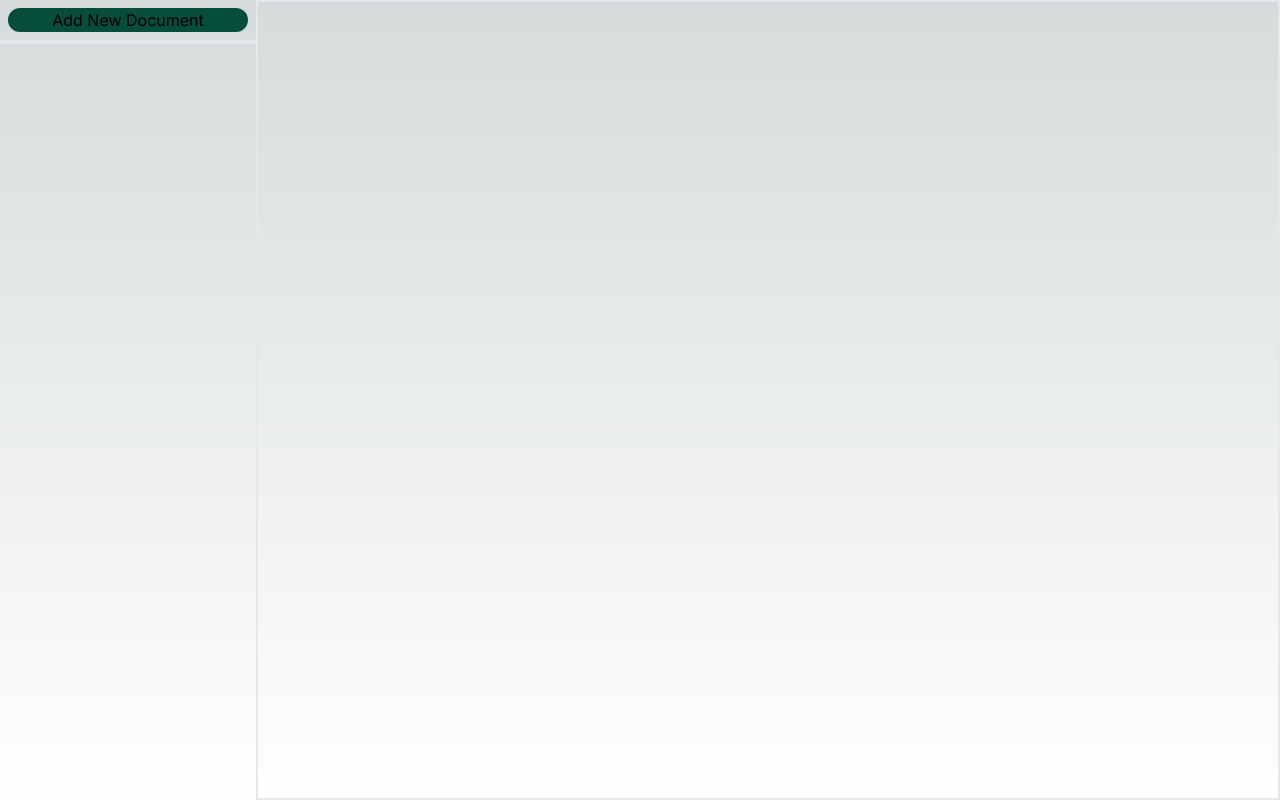
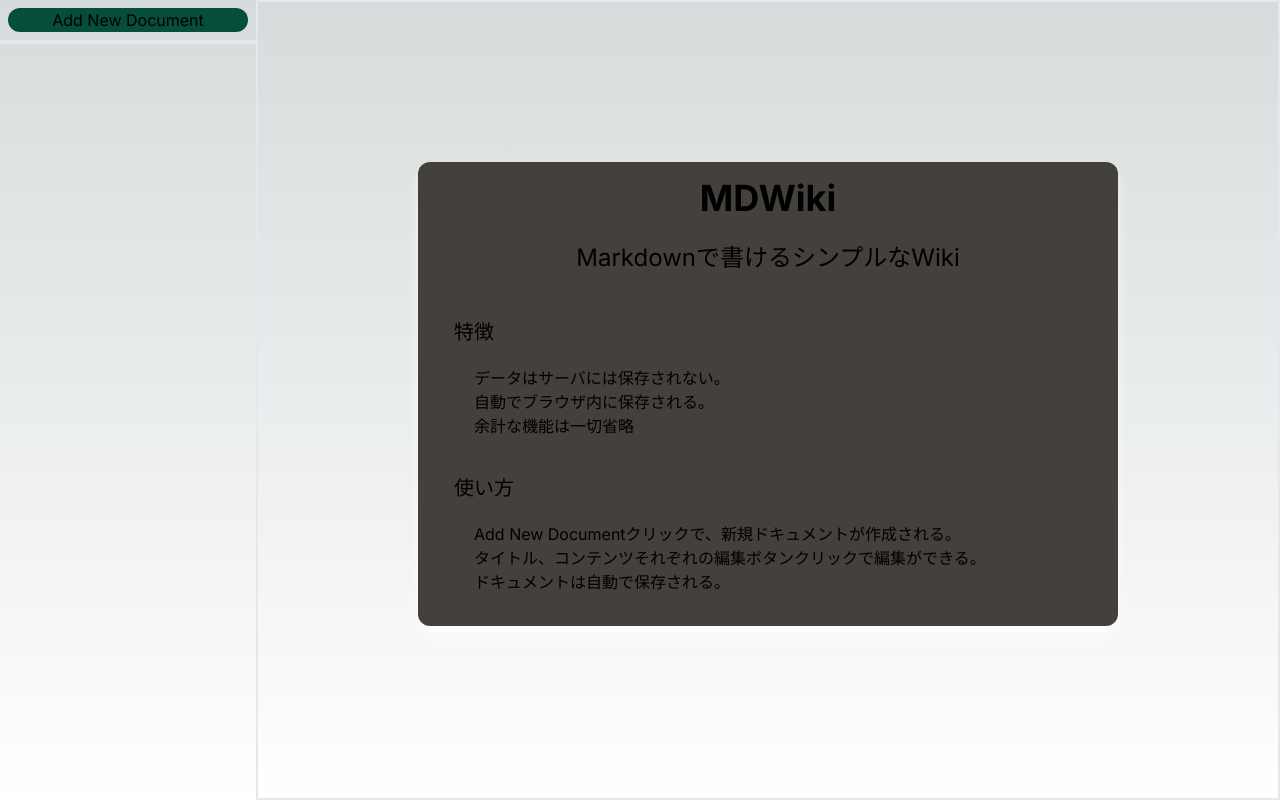
Before and after one commit to tuneyuki/mdwiki, a Next.js app: page / in a window 1280 px wide. Built offline with nearby package versions, Linux system fonts and the light colour scheme.

Commit message:
使い方画面追加

```diff
--- a/src/app/components/sidebar.tsx
+++ b/src/app/components/sidebar.tsx
@@ -0,0 +1,9 @@
+import React from 'react'
+
+function sidebar() {
+  return (
+    <div>sidebar</div>
+  )
+}
+
+export default sidebar
--- a/src/app/page.tsx
+++ b/src/app/page.tsx
@@ -2,11 +2,7 @@
 import { Document } from "@/types/document";
 import { saveDocuments, loadDocuments } from "@/utils/localstorage";
 import { useEffect, useState, useRef } from "react";
-import {
-  IconEdit,
-  IconCornerDownLeft,
-  IconTrash,
-} from "@tabler/icons-react";
+import { IconEdit, IconCornerDownLeft, IconTrash } from "@tabler/icons-react";
 import ReactMarkdown, { Options } from "react-markdown";
 import remarkGfm from "remark-gfm";
 
@@ -34,7 +30,6 @@ export default function Home() {
     saveDocuments(updatedDocuments);
   };
 
-
   useEffect(() => {
     const localdata = loadDocuments();
     if (localdata) {
@@ -45,8 +40,8 @@ export default function Home() {
   }, []);
 
   useEffect(() => {
-    saveDocuments(documents)
-  }, [documents])
+    saveDocuments(documents);
+  }, [documents]);
 
   function addNewDocument(
     event: React.MouseEvent<HTMLButtonElement, MouseEvent>
@@ -103,17 +98,22 @@ export default function Home() {
     }
   }
 
-  function handleEditTitle(e: React.MouseEvent<HTMLButtonElement, MouseEvent>): void {
-    const currentDoc = documents.find(doc => doc.id === e.currentTarget.value)
+  function handleEditTitle(
+    e: React.MouseEvent<HTMLButtonElement, MouseEvent>
+  ): void {
+    const currentDoc = documents.find(
+      (doc) => doc.id === e.currentTarget.value
+    );
     setCurrent(currentDoc);
-    setEditingTitle(true)
+    setEditingTitle(true);
   }
 
-
-  function handleDeleteTitle(e: React.MouseEvent<HTMLButtonElement, MouseEvent>): void {
-    setDocuments(documents.filter(doc => doc.id !== e.currentTarget.value))
-    if(current?.id === e.currentTarget.value){
-      setCurrent(undefined)
+  function handleDeleteTitle(
+    e: React.MouseEvent<HTMLButtonElement, MouseEvent>
+  ): void {
+    setDocuments(documents.filter((doc) => doc.id !== e.currentTarget.value));
+    if (current?.id === e.currentTarget.value) {
+      setCurrent(undefined);
     }
   }
 
@@ -153,22 +153,22 @@ export default function Home() {
                         value={item.id}
                         onClick={handleEditTitle}
                       >
-                  <IconEdit size={20}/>
+                        <IconEdit size={20} />
                       </button>
                       <button
                         className="hover:bg-slate-500 active:bg-slate-300 p-1"
                         value={item.id}
                         onClick={handleDeleteTitle}
                       >
-                  <IconTrash size={20}/>
+                        <IconTrash size={20} />
                       </button>
                     </div>
                   </div>
                 </div>
               ))}
             </>
-          )} {/* !isEditingTitle */}
-
+          )}{" "}
+          {/* !isEditingTitle */}
           {isEditingTitle && (
             <>
               {documents.map((item) => (
@@ -180,32 +180,28 @@ export default function Home() {
                           className="m-1 w-full text-gray-800"
                           value={current.title}
                           onChange={handleTitleEdit}
-                  >
-                    </input>
+                        ></input>
                       </form>
-                <button
-                  onClick={handleSaveTitle}
-                >
+                      <button onClick={handleSaveTitle}>
                         <IconCornerDownLeft size={20} />
                       </button>
                     </>
-
                   )}
-              {item.id !== current?.id &&(
+                  {item.id !== current?.id && (
                     <button
-                            className={"m-1 px-4 rounded-lg bg-teal-950 hover:bg-teal-800 active:bg-teal-600"}
+                      className={
+                        "m-1 px-4 rounded-lg bg-teal-950 hover:bg-teal-800 active:bg-teal-600"
+                      }
                       onClick={handleDocSelect}
                       value={item.id}
                     >
                       {item.title}
                     </button>
                   )}
-
                 </div>
               ))}
             </>
           )}
-
         </div>
       </aside>
       <main className="w-4/5 h-full border-2 flex flex-col">
@@ -221,46 +217,18 @@ export default function Home() {
               </button>
             </div>
           </div>
-        )}
-        {current && isEditingTitle && (
-          <div className="flex justify-between bg-indigo-950">
-            <form className="w-full" onSubmit={handleSaveTitle}>
-              <input
-                className="text-3xl font-bold p-2 w-full text-gray-800"
-                value={current.title}
-                onChange={handleTitleEdit}
-              ></input>
-            </form>
 
-            <div className="flex flex-col justify-center px-2">
-              <button
-                onClick={handleSaveTitle}
-                className="hover:bg-indigo-800 active:bg-indigo-600 rounded-md"
-              >
-                <IconCornerDownLeft size={40} />
-              </button>
-            </div>
-          </div>
         )} */}
 
         <div className="h-full">
           {current && !isEditingContent && (
             <div className="relative">
-
-              <div
-                className="p-2 bg-slate-800 rounded-lg markdown"
-              >
+              <div className="p-2 bg-slate-800 rounded-lg markdown">
                 <ReactMarkdown remarkPlugins={[remarkGfm]}>
                   {current.content}
                 </ReactMarkdown>
               </div>
               <div className="absolute top-0 right-0 pt-2 px-2 flex flex-row-reverse">
-                {/* <button className="bg-slate-600 hover:bg-slate-500 active:bg-slate-300 rounded-full p-2 border-2 mx-2">
-                  <IconEraser size={20} />
-                </button>
-                <button className="bg-slate-600 hover:bg-slate-500 active:bg-slate-300 rounded-full p-2 border-2 mx-2">
-                  <IconDownload size={20} />
-                </button> */}
                 <button
                   onClick={() => setEditingContent(true)}
                   className="bg-slate-600 hover:bg-slate-500 active:bg-slate-300 rounded-full p-2 border-2 mx-2"
@@ -272,7 +240,6 @@ export default function Home() {
           )}
           {current && isEditingContent && (
             <div className="relative">
-
               <div className="p-2 h-full bg-slate-800 rounded-lg">
                 <textarea
                   className=" bg-gray-900 w-full text-gray-100"
@@ -298,6 +265,24 @@ export default function Home() {
               </div>
             </div>
           )}
+          {!current && (
+            <div className="m-40 p-4 bg-stone-700 rounded-xl shadow-lg shadow-white">
+              <h1 className="text-4xl font-bold text-center">MDWiki</h1>
+              <p className="mt-4 p-2 text-center text-2xl">Markdownで書けるシンプルなWiki</p>
+              <p className="mt-4 p-5 text-xl">特徴</p>
+              <ul className="pl-10">
+                <li>データはサーバには保存されない。</li>
+                <li>自動でブラウザ内に保存される。</li>
+                <li>余計な機能は一切省略</li>
+              </ul>
+              <p className="mt-4 p-5 text-xl">使い方</p>
+              <ul className="pl-10 mb-4">
+                <li>Add New Documentクリックで、新規ドキュメントが作成される。</li>
+                <li>タイトル、コンテンツそれぞれの編集ボタンクリックで編集ができる。</li>
+                <li>ドキュメントは自動で保存される。</li>
+              </ul>
+            </div>
+          )}
         </div>
       </main>
     </div>
--- a/tsconfig.json
+++ b/tsconfig.json
@@ -22,6 +22,6 @@
       "@/*": ["./src/*"]
     }
   },
-  "include": ["next-env.d.ts", "**/*.ts", "**/*.tsx", ".next/types/**/*.ts"],
+  "include": ["next-env.d.ts", "**/*.ts", "**/*.tsx", "**/*.jsx", ".next/types/**/*.ts"],
   "exclude": ["node_modules"]
 }
```
Also changed, not shown: 1 other file (tests, documents, lock files or other folders). Lines whose indentation alone changed are shown as unchanged.
